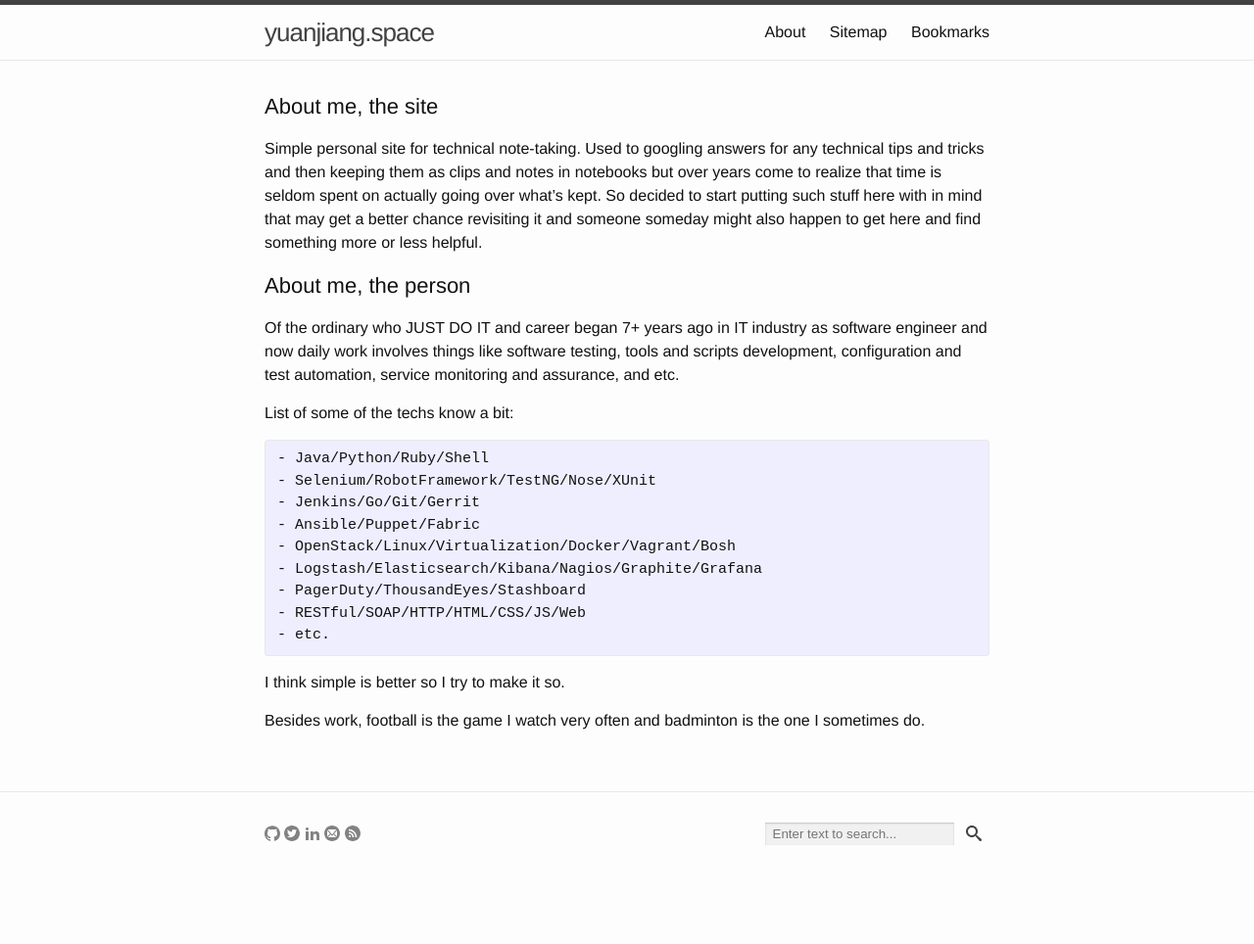
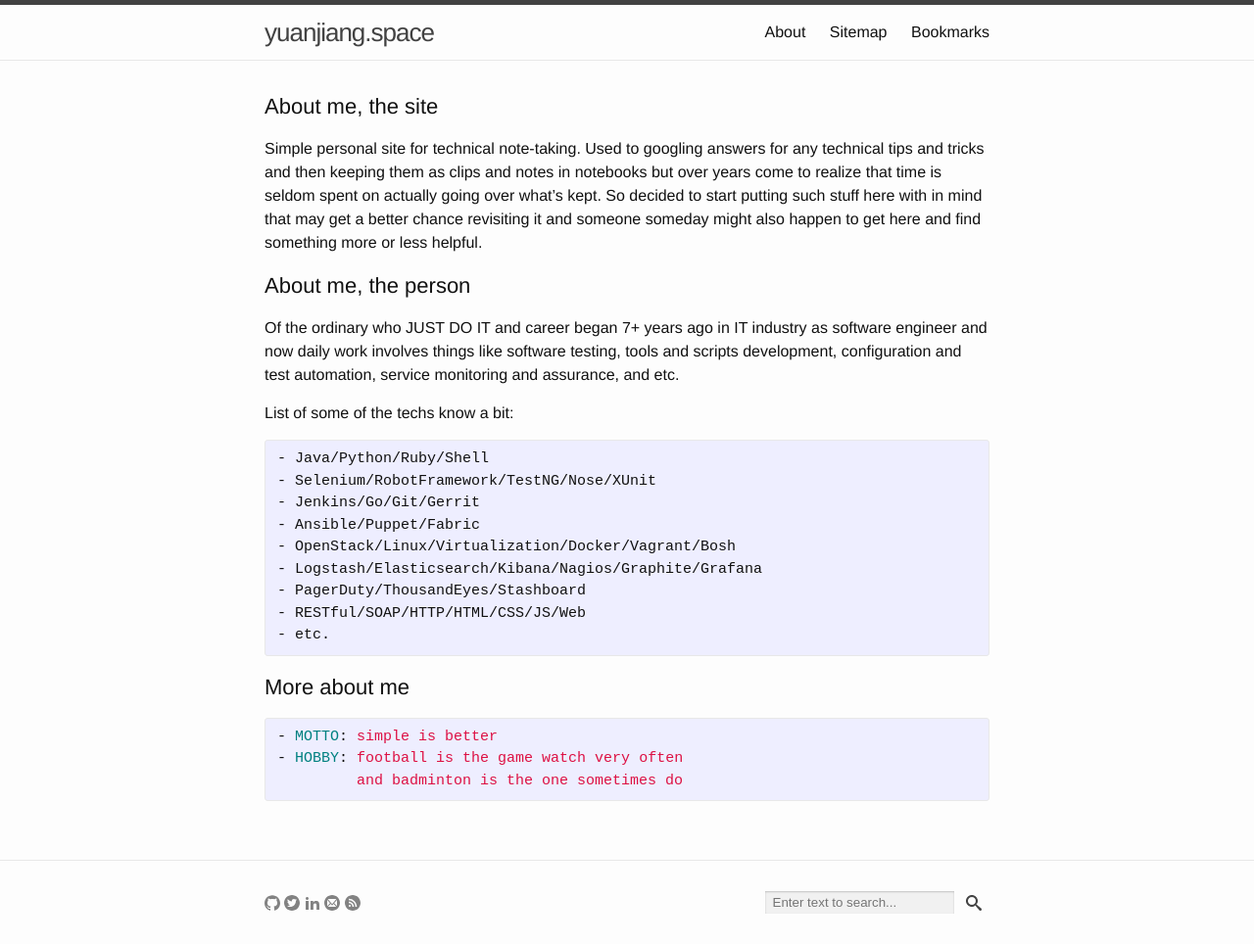
Before and after one commit to yuan-jiang/yuan-jiang.github.io, a Jekyll site: the page built from about.md, in a window 1280 px wide. Shown: the whole page at 98% size. Built offline with Jekyll 4.4.1, drawn with Linux system fonts in a browser that asks for light colours; before the commit the page ends 900 px from its top, so only the background shows below that.

Commit message:
Update about

```diff
--- a/about.md
+++ b/about.md
@@ -3,9 +3,6 @@ layout: page
 title: About
 permalink: /about/
 ---
-
-<!-- #About me, the domain
-When it was being registered, there wasn't any meaning - just some randomly chosen letters put together that happened to be available, and it's also true even for now. It has nothing to do with IoE (Internet of Everything) or IoT (Internet of Things). But since I use it for personal blogging, I tried to figure out a meaning, and if not too far-fetched, here comes: what we essentially do with computer programming is: provide input, get output, fix error, ..., and finally it works, and that's ioeworks! -->
 
 #About me, the site
 Simple personal site for technical note-taking. Used to googling answers for any technical tips and tricks and then keeping them as clips and notes in notebooks but over years come to realize that time is seldom spent on actually going over what's kept. So decided to start putting such stuff here with in mind that may get a better chance revisiting it and someone someday might also happen to get here and find something more or less helpful.
@@ -26,6 +23,9 @@ List of some of the techs know a bit:
 - etc.
 {% endhighlight %}
 
-I think simple is better so I try to make it so.
-
-Besides work, football is the game I watch very often and badminton is the one I sometimes do.
+#More about me
+{% highlight yaml %}
+- MOTTO: simple is better
+- HOBBY: football is the game watch very often
+         and badminton is the one sometimes do
+{% endhighlight %}
```
